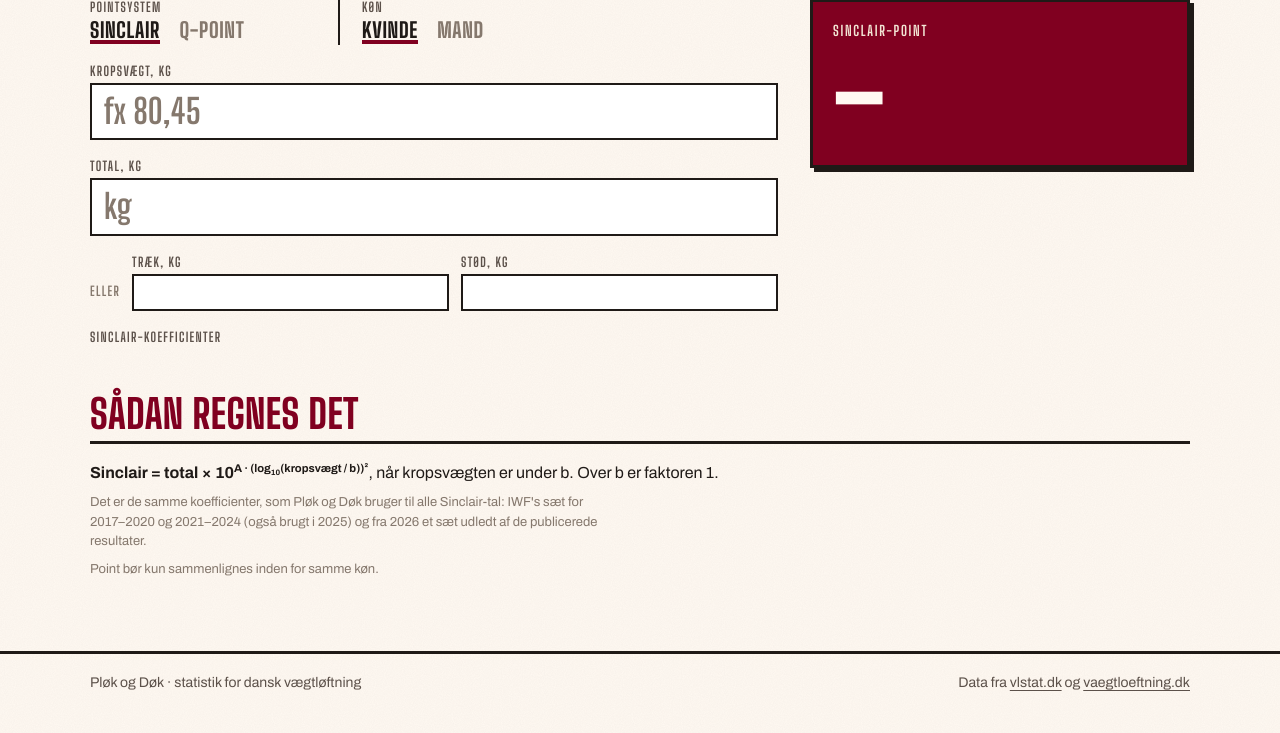
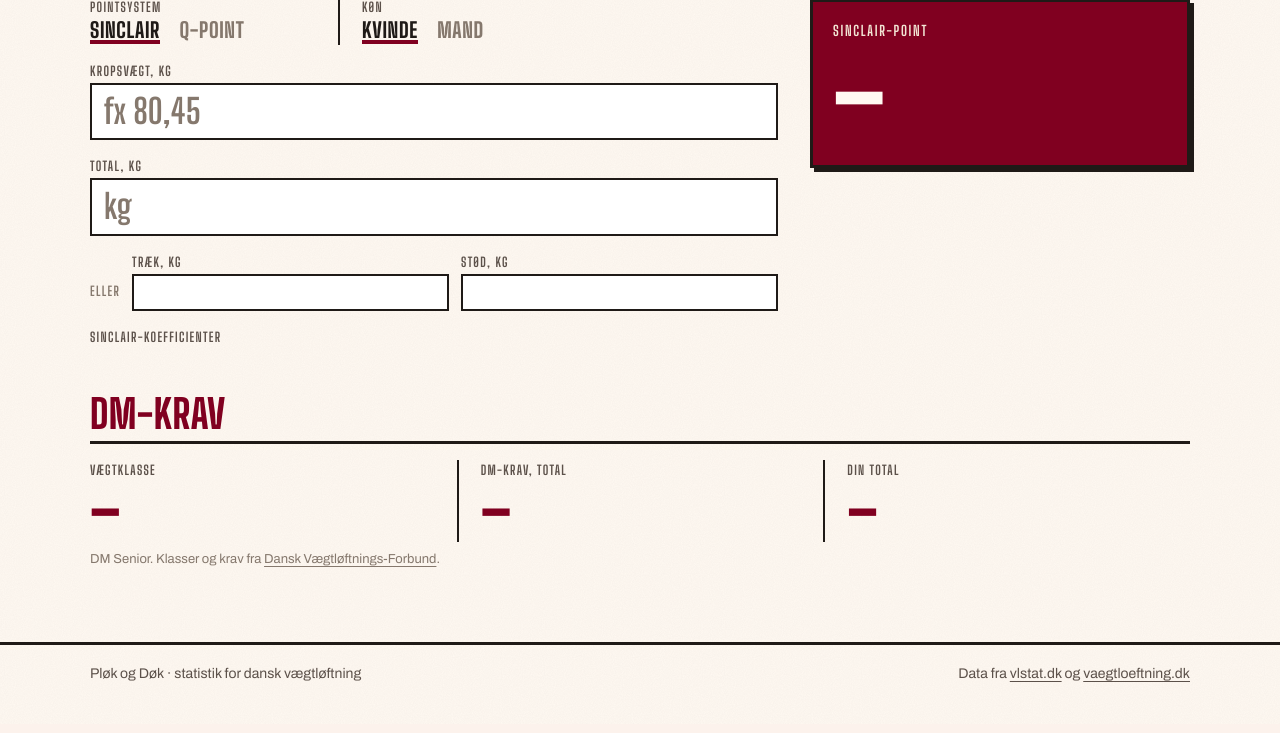
Before and after one commit to PeterWulff1/plokOgDok, a FastAPI app: page /point in a window 1280 px wide. Shown: the part 316-1049 px from the top of the page. After the commit the page ends 998 px from the top, so only its background shows below. Run offline with FastAPI, Linux system fonts and the light colour scheme.

Commit message:
Show DM requirements and use DVF weight classes
The point calculator drops its formula section and now shows the
lifter's class, the DM Senior qualifying total and the distance to it.
The data page uses the same DVF classes instead of the IWF 2025 ones,
so both pages read one list in core/qualification.py.

Co-Authored-By: Claude Opus 5.5 <noreply@anthropic.com>

```diff
--- a/app/formatting.py
+++ b/app/formatting.py
@@ -4,6 +4,8 @@ from dataclasses import asdict
 from datetime import date
 from decimal import Decimal
 from typing import Any
+
+from core.qualification import dm_class_label
 
 MONTHS = ["jan.", "feb.", "mar.", "apr.", "maj", "jun.",
           "jul.", "aug.", "sep.", "okt.", "nov.", "dec."]  # fmt: skip
@@ -103,7 +105,8 @@ AREAS = ["Sjælland", "Fyn", "Jylland"]
 
 def lifter_data_rows(rows: list[dict], club_slug) -> list[dict]:
     """Rows from vl.v_lifter_data as compact JSON for the data page (static/js/lifter-data.js).
-    Only renames and formats fields; every number comes from the view."""
+    Only renames and formats fields; every number comes from the view, and the weight
+    class label from core.qualification."""
     return [
         {
             "id": r["lifter_id"],
@@ -112,7 +115,7 @@ def lifter_data_rows(rows: list[dict], club_slug) -> list[dict]:
             "club": r["club"],
             "slug": club_slug(r["club"]),
             "area": r["area"],
-            "wc": r["weight_class"],
+            "wc": dm_class_label(r["gender"], r["latest_bodyweight"]),
             "sn": r["pr_snatch"],
             "cj": r["pr_cj"],
             "tot": r["pr_total"],
@@ -143,6 +146,11 @@ def q_points_constants(q_points: dict) -> dict:
     return {str(gender): asdict(c) for gender, c in q_points.items()}
 
 
+def dm_classes(classes: dict) -> dict:
+    """core.qualification.DM_SENIOR_CLASSES as JSON: {"F": [{"label": "-49", ...}], "M": [...]}."""
+    return {str(gender): [asdict(c) for c in rows] for gender, rows in classes.items()}
+
+
 FILTERS = {
     "num": num,
     "pct": pct,
--- a/app/main.py
+++ b/app/main.py
@@ -19,6 +19,7 @@ from starlette.middleware.sessions import SessionMiddleware
 
 from app import formatting
 from core.clubs import club_slug, find_club, match_clubs
+from core.qualification import DM_SENIOR_CLASSES
 from core.scoring import Q_POINTS
 from db import admin as admin_store
 from db import queries
@@ -115,6 +116,7 @@ def points_page(request: Request):
         "points.html",
         sinclair=formatting.sinclair_sets(queries.sinclair_coefficients()),
         qpoints=formatting.q_points_constants(Q_POINTS),
+        dm=formatting.dm_classes(DM_SENIOR_CLASSES),
     )
 
 
--- a/app/static/css/site.css
+++ b/app/static/css/site.css
@@ -588,14 +588,22 @@ td.faded { color: var(--ink-3); }
 .calc-out { position: sticky; top: 16px; padding: 18px 20px 16px; }
 .calc-out .value { font-size: clamp(56px, 9vw, 96px); overflow-wrap: anywhere; }
 .calc-out .note { margin-top: 6px; color: #F3E6D5; }
-.formula p { margin: 0 0 8px; max-width: 70ch; }
-.formula sup, .formula sub { font-size: 0.7em; }
+.dm-req { display: grid; grid-template-columns: repeat(3, minmax(0, 1fr)); margin: 0; }
+.dm-req > div { padding: 2px 22px; border-left: 2px solid var(--ink); }
+.dm-req > div:first-child { padding-left: 0; border-left: 0; }
+.dm-req dt { font: 700 13px var(--font-display); letter-spacing: 0.1em; text-transform: uppercase; color: var(--ink-2); }
+.dm-req dd { margin: 4px 0 0; font: 900 clamp(34px, 5vw, 56px)/1.05 var(--font-display); color: var(--burgundy); }
 
 /* --- Small screens: new pages ----------------------------------------------------- */
 
 @media (max-width: 860px) {
   .calc { grid-template-columns: 1fr; }
   .calc-out { position: static; }
+}
+@media (max-width: 560px) {
+  .dm-req { grid-template-columns: 1fr; }
+  .dm-req > div { padding: 10px 0; border-left: 0; border-top: 1px solid var(--rule-soft); }
+  .dm-req > div:first-child { border-top: 0; padding-top: 0; }
 }
 @media (max-width: 720px) {
   .masthead .wrap { flex-wrap: wrap; row-gap: 8px; }
--- a/app/static/js/points.js
+++ b/app/static/js/points.js
@@ -2,7 +2,8 @@
 // The formulas mirror core/scoring.py (sinclair_factor, q_points_factor);
 // tests/test_points_js.py runs this file in Node and compares them.
 // Coefficients come from the page: Sinclair sets from vl.sinclair_coefficient, Q-points
-// constants from core.scoring.Q_POINTS.
+// constants from core.scoring.Q_POINTS. DM classes and qualifying totals come from
+// core.qualification, which dmClass and dmMissingKg mirror.
 
 function sinclairFactor(bodyweight, a, b) {
   if (bodyweight >= b) return 1;
@@ -14,11 +15,19 @@ function qPointsFactor(bodyweight, c) {
   return c.scale / (c.b0 + c.b1 * Math.pow(b, -2) + c.b2 * Math.pow(b, 2));
 }
 
+function dmClass(bodyweight, classes) {
+  return classes.find((c) => c.ceiling === null || bodyweight <= c.ceiling);
+}
+
+function dmMissingKg(cls, total) {
+  return Math.max(cls.qualifying_total - total, 0);
+}
+
 if (typeof module !== "undefined") {
-  module.exports = { sinclairFactor, qPointsFactor };
+  module.exports = { sinclairFactor, qPointsFactor, dmClass, dmMissingKg };
 } else {
   (function () {
-    const { sinclair: sets, qpoints } = JSON.parse(document.getElementById("point-coefficients").textContent);
+    const { sinclair: sets, qpoints, dm } = JSON.parse(document.getElementById("point-coefficients").textContent);
     const form = document.getElementById("point-form");
     const $ = (id) => document.getElementById(id);
     const dk = (v, d) => v.toLocaleString("da-DK", { minimumFractionDigits: d, maximumFractionDigits: d });
@@ -27,12 +36,23 @@ if (typeof module !== "undefined") {
       return Number.isFinite(v) && v > 0 ? v : null;
     };
 
+    function updateDm(gender, bw, total) {
+      const cls = bw == null ? null : dmClass(bw, dm[gender]);
+      $("dm-class").textContent = cls ? cls.label.replace("-", "−") : "–";
+      $("dm-total").textContent = cls ? `${cls.qualifying_total} kg` : "–";
+      if (!cls || total == null) {
+        $("dm-gap").textContent = "–";
+        return;
+      }
+      const missing = dmMissingKg(cls, total);
+      $("dm-gap").textContent = missing > 0 ? `Mangler ${missing.toLocaleString("da-DK")} kg` : "Krav klaret";
+    }
+
     function update() {
       const system = form.elements.system.value;
       const gender = form.elements.g.value;
       const isQ = system === "q";
       $("point-period").hidden = isQ;
-      document.querySelectorAll("[data-system]").forEach((el) => { el.hidden = el.dataset.system !== system; });
       $("pt-label").textContent = isQ ? "Q-point" : "Sinclair-point";
 
       const bw = number("bw");
@@ -40,18 +60,17 @@ if (typeof module !== "undefined") {
       const typed = number("total");
       const total = typed != null ? typed : sn != null && cj != null ? sn + cj : null;
       form.elements.total.placeholder = sn != null && cj != null ? String(sn + cj) : "kg";
+      updateDm(gender, bw, total);
 
       let factor = null, note = "";
       if (isQ) {
         const c = qpoints[gender];
-        $("pt-coef").textContent = `${dk(c.scale, 2)} / (${dk(c.b0, 1)} − ${dk(-c.b1, 2)} · B⁻² + ${dk(c.b2, 2)} · B²), B = kropsvægt / 100`;
         if (bw != null) {
           factor = qPointsFactor(bw, c);
           if (bw < c.min_bodyweight) note = `Under ${dk(c.min_bodyweight, 0)} kg regnes med ${dk(c.min_bodyweight, 0)} kg.`;
         }
       } else {
         const c = sets[Number(form.elements.period.value)][gender];
-        $("pt-coef").textContent = `A = ${dk(c.a, 9)} · b = ${dk(c.b, 3)} kg`;
         if (bw != null) {
           factor = sinclairFactor(bw, c.a, c.b);
           if (bw >= c.b) note = `Over ${dk(c.b, 1)} kg tæller totalen fuldt ud (faktor 1).`;
@@ -74,6 +93,7 @@ if (typeof module !== "undefined") {
     form.addEventListener("change", update);
     form.addEventListener("submit", (e) => e.preventDefault());
     form.hidden = false;
+    $("dm-section").hidden = false;
     update();
   })();
 }
--- a/app/templates/data.html
+++ b/app/templates/data.html
@@ -96,7 +96,7 @@
   </div>
   <p class="chart-note" id="data-empty" hidden>Ingen løftere passer til filtrene.</p>
   <p class="more"><button type="button" class="btn ghost small" id="data-more" hidden>Vis flere</button></p>
-  <p class="chart-note">Træk, stød, total og Sinclair er personlige rekorder fra 2019 og frem. Aktiv = stævne inden for det seneste år. Klassen er IWF's vægtklasse fra 2025 ud fra seneste indvejning. Landsdel efter klubbens adresse hos <a href="https://vaegtloeftning.dk/find-klub/" rel="noopener">Dansk Vægtløftnings-Forbund</a>.</p>
+  <p class="chart-note">Træk, stød, total og Sinclair er personlige rekorder fra 2019 og frem. Aktiv = stævne inden for det seneste år. Klassen er ud fra seneste indvejning, med vægtklasserne fra <a href="https://vaegtloeftning.dk/kvalifikation-og-tilmelding/" rel="noopener">Dansk Vægtløftnings-Forbund</a>. Landsdel efter klubbens adresse hos <a href="https://vaegtloeftning.dk/find-klub/" rel="noopener">forbundet</a>.</p>
 </section>
 
 <script type="application/json" id="data-lifters">{{ lifters|tojson }}</script>
--- a/app/templates/points.html
+++ b/app/templates/points.html
@@ -57,23 +57,17 @@
   </div>
 </form>
 
-<section class="section">
-  <div class="section-head"><h2>Sådan regnes det</h2></div>
-  <div class="formula">
-    <div data-system="sinclair">
-      <p><b>Sinclair = total × 10<sup>A · (log<sub>10</sub>(kropsvægt / b))²</sup></b>, når kropsvægten er under b. Over b er faktoren 1.</p>
-      <p class="chart-note">Det er de samme koefficienter, som Pløk og Døk bruger til alle Sinclair-tal: IWF's sæt for 2017–2020 og 2021–2024 (også brugt i 2025) og fra 2026 et sæt udledt af de publicerede resultater.</p>
-    </div>
-    <div data-system="q" hidden>
-      <p><b>Q-point = total × faktor</b>, hvor faktoren afhænger af kropsvægten. Formlen er lavet af Huebner, Meltzer, Bjarnason og Perperoglou (2023) ud fra resultater fra OL, VM og kontinentale mesterskaber. Den bruges bl.a. til nordiske mesterskaber.</p>
-      <p class="chart-note">Mænd under 50 kg og kvinder under 41 kg regnes med 50 og 41 kg, efter Nordisk Vægtløftningsforbunds regel fra 2025. Q-point er ikke beregnet til ungdomsløftere. Kilde: <a href="https://osf.io/8x3nb/" rel="noopener">osf.io/8x3nb</a>.</p>
-    </div>
-    <p id="pt-coef" class="tab"></p>
-    <p class="chart-note">Point bør kun sammenlignes inden for samme køn.</p>
-  </div>
+<section class="section" id="dm-section" hidden>
+  <div class="section-head"><h2>DM-krav</h2></div>
+  <dl class="dm-req" aria-live="polite">
+    <div><dt>Vægtklasse</dt><dd id="dm-class">–</dd></div>
+    <div><dt>DM-krav, total</dt><dd id="dm-total">–</dd></div>
+    <div><dt>Din total</dt><dd id="dm-gap">–</dd></div>
+  </dl>
+  <p class="chart-note">DM Senior. Klasser og krav fra <a href="https://vaegtloeftning.dk/kvalifikation-og-tilmelding/" rel="noopener">Dansk Vægtløftnings-Forbund</a>.</p>
 </section>
 
-<script type="application/json" id="point-coefficients">{{ {"sinclair": sinclair, "qpoints": qpoints}|tojson }}</script>
+<script type="application/json" id="point-coefficients">{{ {"sinclair": sinclair, "qpoints": qpoints, "dm": dm}|tojson }}</script>
 {% endblock %}
 
 {% block scripts %}<script src="{{ static_url('js/points.js') }}" defer></script>{% endblock %}
```
Also changed, not shown: CLAUDE.md (+1 -1 lines), core/qualification.py (added, +54 -0 lines), docs/decisions.md (+3 -2 lines), tests/test_app.py (+3 -1 lines), tests/test_points_js.py (+17 -0 lines), tests/test_qualification.py (added, +49 -0 lines).
